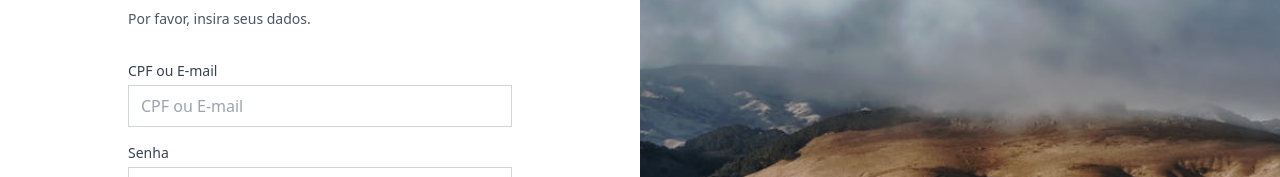
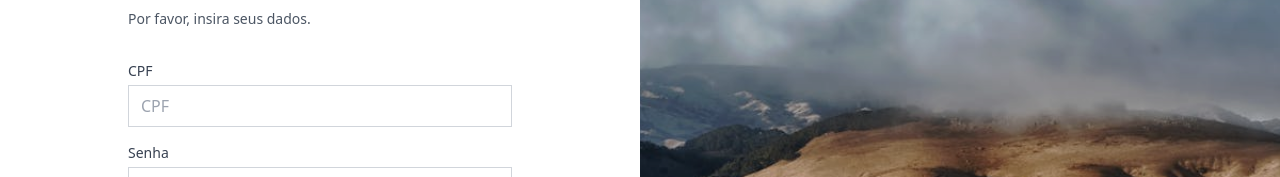
Before and after one commit to dhenriquearantes/vainobus, a React (Vite) app: page / in a window 1280 px wide. Shown: the part 268-445 px from the top of the page. Built offline with nearby package versions, Linux system fonts and the light colour scheme; no server answers.

Commit message:
atualizando login para apenas cpf

```diff
--- a/src/pages/Login/index.tsx
+++ b/src/pages/Login/index.tsx
@@ -68,13 +68,13 @@ export function LoginPage() {
             <form onSubmit={handleSubmit(onSubmit)} className="space-y-4">
               <div>
                 <label htmlFor="login" className="block text-sm font-medium text-gray-700 mb-1">
-                  CPF ou E-mail
+                  CPF
                 </label>
                 <input
                   type="text"
                   id="login"
                   {...register('login')}
-                  placeholder="CPF ou E-mail"
+                  placeholder="CPF"
                   className="w-full px-3 py-2 border border-gray-300 rounded-lg focus:ring-2 focus:ring-blue-500 focus:border-blue-500"
                 />
                 {errors.login && (
```
